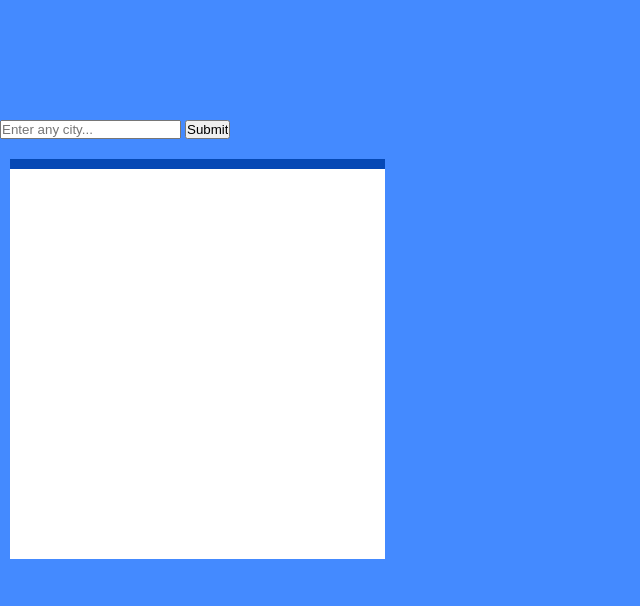
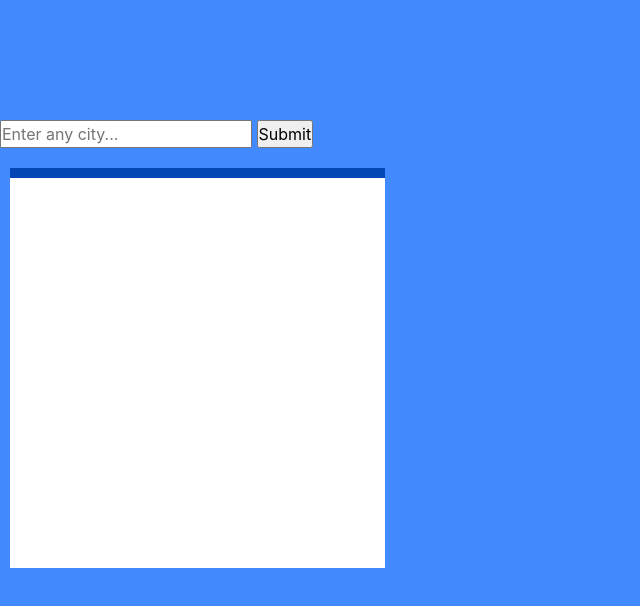
Before and after one commit to Judgedgeo/Episode-25, a plain HTML site: page index.html in a window 1280 px wide. Shown: the whole page, without its empty margins (0-640 px from the left). Drawn offline with nearby package versions, Linux system fonts and the light colour scheme.

Commit message:
worked on css

```diff
--- a/assets/script.js
+++ b/assets/script.js
@@ -28,12 +28,10 @@ console.log(data);
 });
 
     fetch(queryURL)
-
     .then(response => response.json())
     .then(data => {
-        var firstCity = data[0];
-
-        console.log(data);
+    var firstCity = data[0];
+    console.log(data);
 
         var nameval = data.name
         var descrip = data.weather[0].description
--- a/assets/style.css
+++ b/assets/style.css
@@ -58,6 +58,7 @@ body{
     margin-right: 15px;
     margin-left: 10px;
     height: 25rem;
+    ;
 }
 
 .wrapper h2{
--- a/index.html
+++ b/index.html
@@ -3,9 +3,10 @@
 <link lang="en">
 <link>
     <meta charset="UTF-8">
-    <meta name="viewport" content="width=device-width, initial-scale=1.0">
+    <meta name="viewport" content="width=device-width, initial-scale=1, maximum-scale=1, user-scalable=no">
     <title>The Weather Detector</title>
     <link href="https://fonts.googleapis.com/css2?family=Indie+Flower&display=swap"></link>
+    <link rel="stylesheet" type="text/css" href="css/bootstrap.min.css">
     <link rel="stylesheet" href="/assets/style.css"></link>
 
 </head>
```
